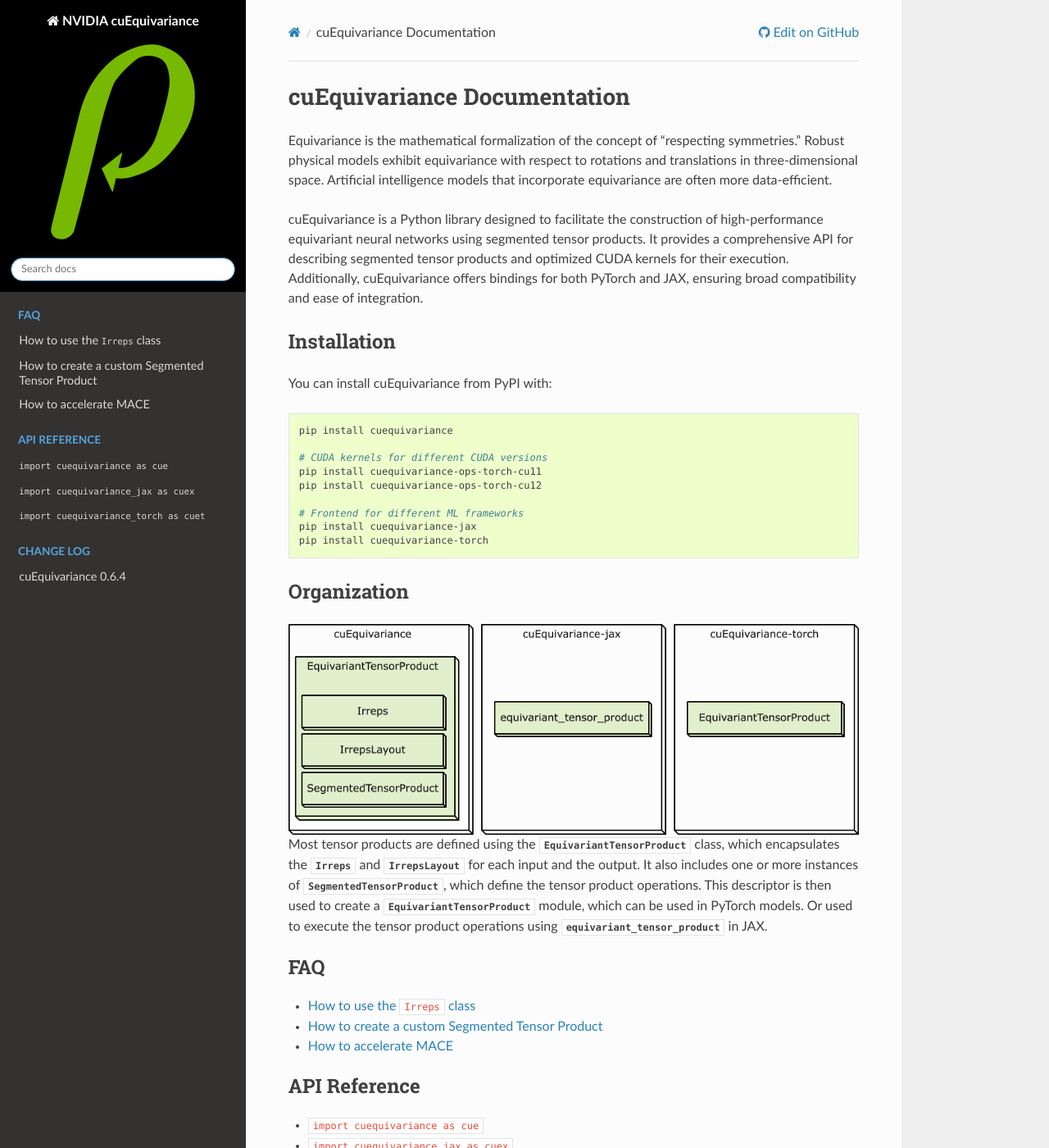
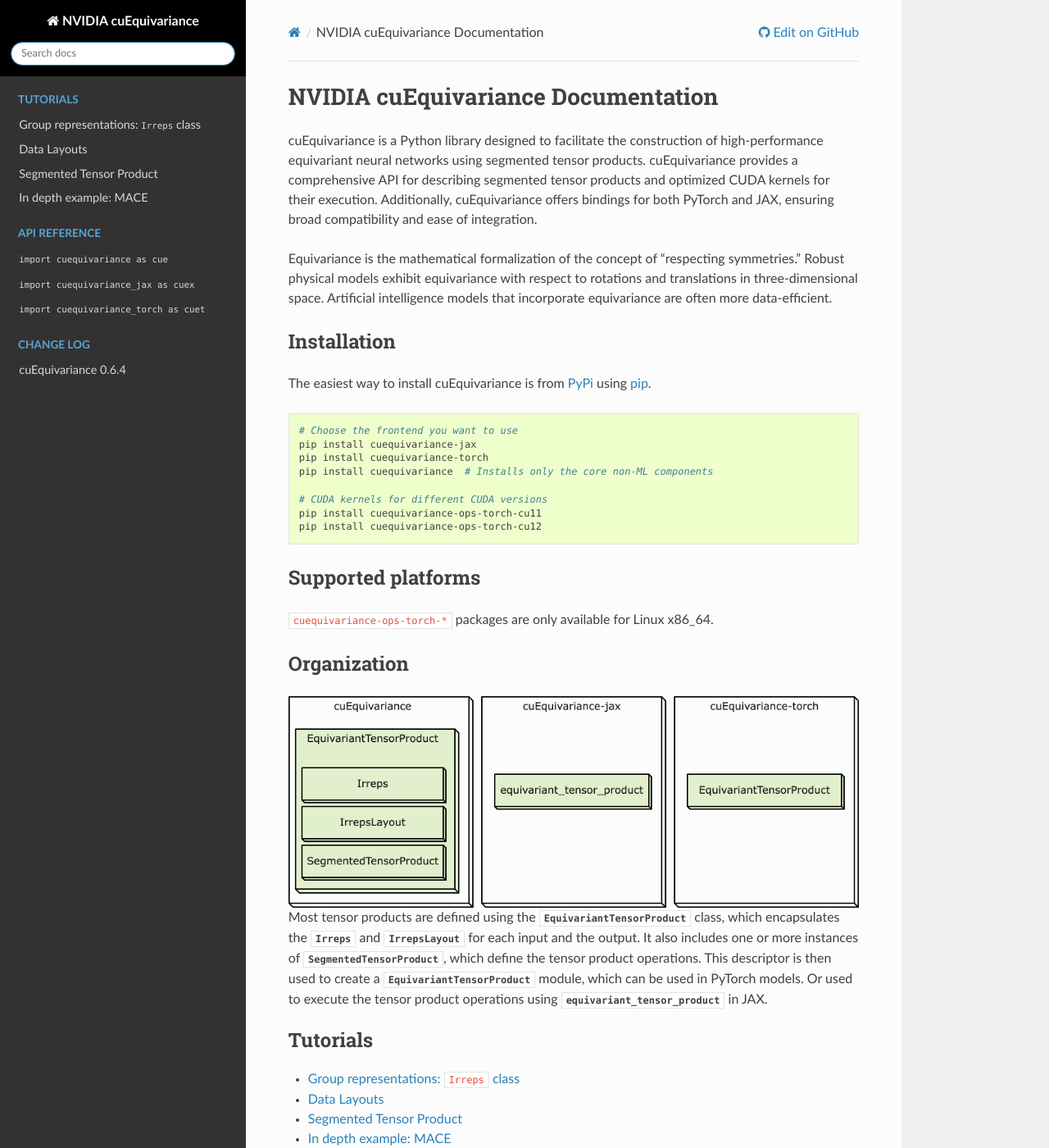
Before and after one commit to NVIDIA/cuEquivariance, a Sphinx documentation site: the page built from docs/index.rst, in a window 1280 px wide and 1400 px high. Shown: the whole window at 82% size. Built offline with Sphinx 7.4.7 and the Read the Docs theme 3.1.0, drawn with Linux system fonts in a browser that asks for light colours.

Commit message:
Documentation feedback (#2)
* Documentation feedback

* Update docs/index.rst

Co-authored-by: Becca Z <23545426+becca@users.noreply.github.com>

* Update docs/index.rst

Co-authored-by: Becca Z <23545426+becca@users.noreply.github.com>

* remove logo

* simpler installation instructions

* add Supported platforms

* add links

* fix

* wip

* fix links by removing them

* layout

* add image

* abs path

---------

Co-authored-by: Mario Geiger <mgeiger@nvidia.com>

```diff
--- a/docs/conf.py
+++ b/docs/conf.py
@@ -67,8 +67,6 @@
 
 # Logo and favicon
 html_static_path = ["_static"]
-html_logo = "_static/cuequivariance-240x240.png"
-html_favicon = "_static/cuequivariance-32x32.png"
 
 # -- Other options -----------------------------------------------------------
 
--- a/docs/index.rst
+++ b/docs/index.rst
@@ -13,29 +13,33 @@
    You can adapt this file completely to your liking, but it should at least
    contain the root `toctree` directive.
 
-cuEquivariance Documentation
-============================
+NVIDIA cuEquivariance Documentation
+===================================
+
+cuEquivariance is a Python library designed to facilitate the construction of high-performance equivariant neural networks using segmented tensor products. cuEquivariance provides a comprehensive API for describing segmented tensor products and optimized CUDA kernels for their execution. Additionally, cuEquivariance offers bindings for both PyTorch and JAX, ensuring broad compatibility and ease of integration.
 
 Equivariance is the mathematical formalization of the concept of "respecting symmetries." Robust physical models exhibit equivariance with respect to rotations and translations in three-dimensional space. Artificial intelligence models that incorporate equivariance are often more data-efficient.
-
-cuEquivariance is a Python library designed to facilitate the construction of high-performance equivariant neural networks using segmented tensor products. It provides a comprehensive API for describing segmented tensor products and optimized CUDA kernels for their execution. Additionally, cuEquivariance offers bindings for both PyTorch and JAX, ensuring broad compatibility and ease of integration.
 
 Installation
 ------------
 
-You can install cuEquivariance from PyPI with:
+The easiest way to install cuEquivariance is from `PyPi <https://pypi.org/>`_ using `pip <https://pip.pypa.io/en/stable/>`_.
 
 .. code-block:: bash
 
-   pip install cuequivariance
+   # Choose the frontend you want to use
+   pip install cuequivariance-jax
+   pip install cuequivariance-torch
+   pip install cuequivariance  # Installs only the core non-ML components
 
    # CUDA kernels for different CUDA versions
    pip install cuequivariance-ops-torch-cu11
    pip install cuequivariance-ops-torch-cu12
 
-   # Frontend for different ML frameworks
-   pip install cuequivariance-jax
-   pip install cuequivariance-torch
+Supported platforms
+-------------------
+
+``cuequivariance-ops-torch-*`` packages are only available for Linux x86_64.
 
 Organization
 ------------
@@ -49,9 +53,10 @@
 
 .. toctree::
    :maxdepth: 1
-   :caption: FAQ
+   :caption: Tutorials
 
    tutorials/irreps
+   tutorials/layout
    tutorials/stp
    tutorials/mace
 
--- a/docs/tutorials/irreps.rst
+++ b/docs/tutorials/irreps.rst
@@ -8,8 +8,8 @@
    without an express license agreement from NVIDIA CORPORATION or
    its affiliates is strictly prohibited.
 
-How to use the :code:`Irreps` class
-===================================
+Group representations: :code:`Irreps` class
+===========================================
 
 What Is a Group Representation?
 ^^^^^^^^^^^^^^^^^^^^^^^^^^^^^^^
--- a/docs/tutorials/mace.rst
+++ b/docs/tutorials/mace.rst
@@ -8,19 +8,22 @@
    without an express license agreement from NVIDIA CORPORATION or
    its affiliates is strictly prohibited.
 
-How to accelerate MACE
+In depth example: MACE
 ======================
 
-
+Data Structure
+--------------
 
 The layout
-----------
+^^^^^^^^^^
+*(check the layout guide for more information about this)*
+
 *cuEquivariance* offers the possibility to use a more efficient layout for the irreps.
 The old layout, compatible with ``e3nn`` operations, is called ``cue.mul_ir``, while the new layout is called ``cue.ir_mul``.
 
 
 Irreps
-------
+^^^^^^
 *(check the irreps guide for more information about this)*
 
 If we stick to the old layout, we can equivalently define ``e3nn`` and ``cue`` Irreps as:
@@ -76,14 +79,12 @@
     new_irreps = cue.Irreps(O3_e3nn, '1x0e+1x1o')
 
 
-Here is some snippets useful for accelerating MACE:
-    - `Using PyTorch <#pytorch>`_
-    - `Using JAX <#jax>`_
+Here are some snippets useful for accelerating MACE, in PyTorch and JAX.
 
 .. _pytorch:
 
 Using PyTorch
-^^^^^^^^^^^^^
+-------------
 
   **Note:** in the following we will refer to the ``cuequivariance`` library as ``cue`` and to the   ``cuequivariance_torch`` library as ``cuet``.
 
@@ -101,7 +102,7 @@
 For the operations where the kernel is not yet optimized, we can fall back to the FX implementation (implementation using ``torch.fx`` like in *e3nn*) with a simple flag.
 
 Common options
---------------
+^^^^^^^^^^^^^^
 These general rules are valid for most operations:
 
 ``layout``
@@ -129,7 +130,7 @@
 .. _mace_tutorial_pytorch_symmetric_contraction:
 
 SymmetricContraction
---------------------
+^^^^^^^^^^^^^^^^^^^^
 
 The original SymmetricContraction was an operation written specifically for MACE.
 It performs operations on a single input_feature repeated multiple times, but uses a second input (or attribute, 1-hot encoded) to select weights depending on the atomic species.
@@ -185,7 +186,7 @@
 .. _mace_tutorial_pytorch_channel_wise:
 
 ChannelWiseTensorProduct
-------------------------
+^^^^^^^^^^^^^^^^^^^^^^^^
 
 The ``ChannelWiseTensorProduct`` replaces the custom operation that was obtained in MACE by defining custom instructions and calling a ``TensorProduct``.
 This particular operation was also called with external weights computed through a MLP. The same can be done in ``cuet``.
@@ -241,7 +242,7 @@
 .. _mace_tutorial_pytorch_linear:
 
 Linear
-------
+^^^^^^
 
 This is one of the simplest operations, and it is essentially unchanged.
 Depending on the irreps size, the kernel might not improve above the naive implementation, we thus show an example where the fallback is employed.
@@ -281,7 +282,7 @@
 .. _mace_tutorial_pytorch_fully_connected_tp:
 
 FullyConnectedTensorProduct
----------------------------
+^^^^^^^^^^^^^^^^^^^^^^^^^^^
 
 The ``FullyConnectedTensorProduct`` is used in MACE for the ``skip-tp`` operation.
 In this case, the "node attributes" used to select the weights are still accepted as 1-hot.
@@ -328,7 +329,7 @@
 .. _jax:
 
 Using JAX
-^^^^^^^^^
+---------
 
   **Note:** In the following, we will refer to the ``cuequivariance`` library as ``cue`` and the ``cuequivariance_jax`` library as ``cuex``.
 
--- a/docs/tutorials/stp.rst
+++ b/docs/tutorials/stp.rst
@@ -8,8 +8,8 @@
    without an express license agreement from NVIDIA CORPORATION or
    its affiliates is strictly prohibited.
 
-How to create a custom Segmented Tensor Product
-===============================================
+Segmented Tensor Product
+========================
 
 In this example, we will show how to create a custom tensor product descriptor and execute it.
 First we need to import the necessary modules.
```
Also changed, not shown: other parts of docs/tutorials/mace.rst (+1 -1 lines), docs/api/cuequivariance.rst (+11 -8 lines), docs/tutorials/layout.rst (added, +21 -0 lines), docs/_static/cuequivariance-240x240.png (deleted), docs/_static/cuequivariance-32x32.png (deleted), docs/_static/layout.png (added), 2 other files.
